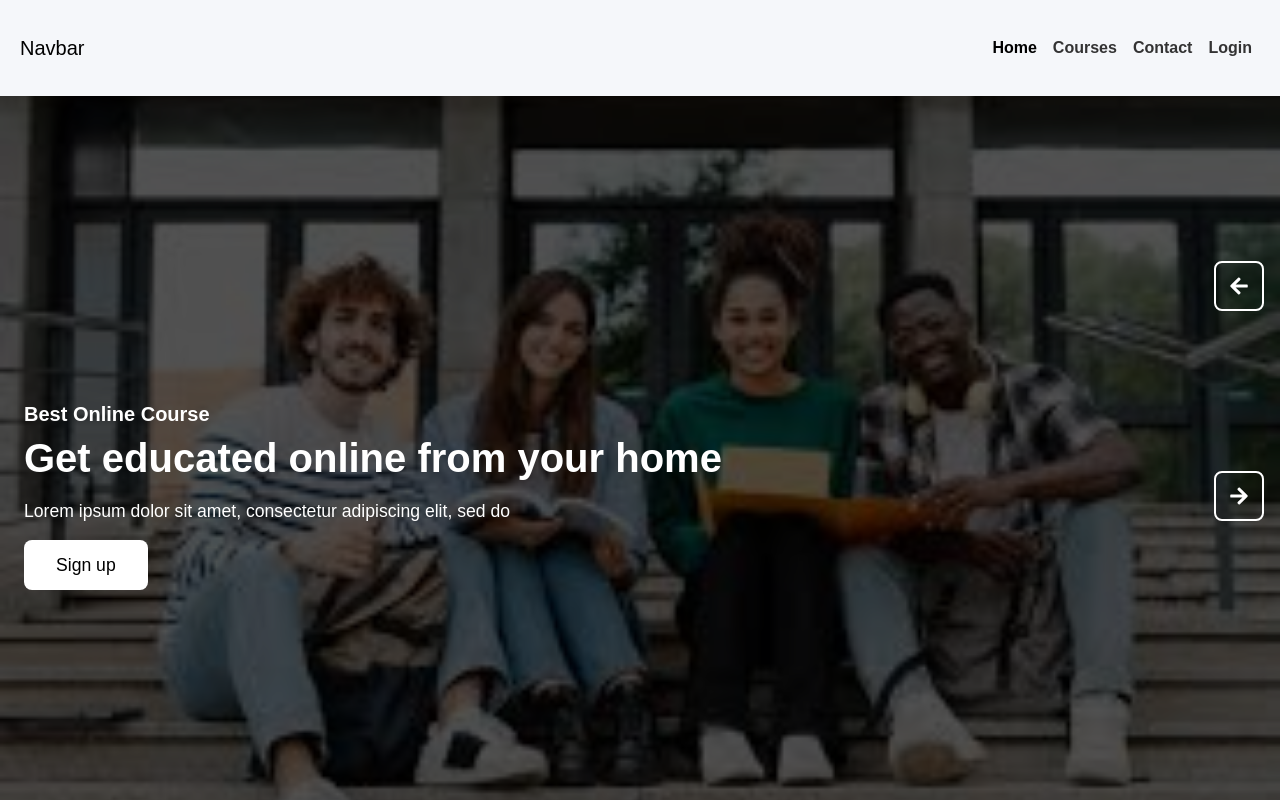
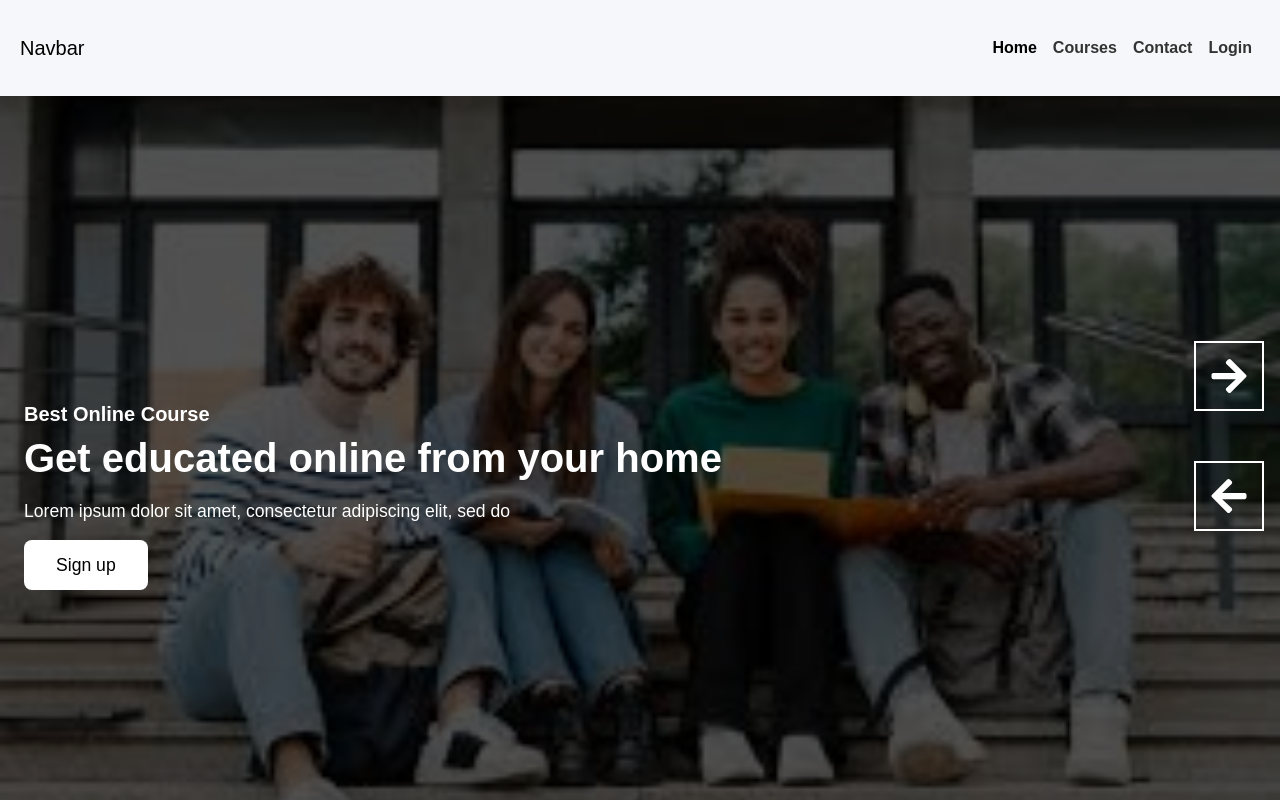
Before and after one commit to yashmaurya321-crypto/LMS, a React (Create React App) app: page / in a window 1280 px wide. Shown: the top 800 px of the page. Built offline with nearby package versions, Linux system fonts and the light colour scheme; no server answers; a small style sheet from the web is missing; a web font is replaced by a local one.

Commit message:
Complated

```diff
--- a/src/Component/Crousal.js
+++ b/src/Component/Crousal.js
@@ -55,13 +55,15 @@ const Carousel = () => {
           </div>
         </div>
       ))}
+<div style = {{display : "flex", flexDirection : "row"}}>
+<button className="nav-button" onClick={prevSlide} style={{ right: 16 }}>
+        <FaArrowLeft size={40} />
+      </button>
+      <button className="nav-button-2" onClick={nextSlide} style={{ right: 16 }}>
+        <FaArrowRight size={40} />
+      </button>
+</div>
 
-      <button className="nav-button" onClick={prevSlide} style={{ right: 16, top : 190 }}>
-        <FaArrowLeft size={20} />
-      </button>
-      <button className="nav-button" onClick={nextSlide} style={{ right: 16 }}>
-        <FaArrowRight size={20} />
-      </button>
     </div>
   );
 };
--- a/src/Component/ProfileImageModal.js
+++ b/src/Component/ProfileImageModal.js
@@ -15,7 +15,7 @@ const ProfileImageModal = ({ isOpen, onClose, onSuccess, userId }) => {
     onClose();
   };
 
-  const handleImageSelect = (e) => {
+  const handleImageSelect = async(e) => {
     const file = e.target.files[0];
     if (file) {
       if (file.size > 5000000) {
@@ -41,10 +41,34 @@ const ProfileImageModal = ({ isOpen, onClose, onSuccess, userId }) => {
     try {
       setIsUploading(true);
       const formData = new FormData();
-      formData.append('profileImage', selectedImage);
+      formData.append('profileImage', selectedImage);  // Append image file
+      formData.append('userId', userId);  // Append userId
 
-      onClose();
-      console.log('formData', formData);
+      const res = await customaxios.post('/api/user/upload-profile-image', formData, {
+        headers: {
+          'Content-Type': 'multipart/form-data',
+        },
+      });
+
+      if (res.status === 200) {
+        // Get user data from local storage
+        const user = JSON.parse(localStorage.getItem('user'));  // Parse to get the object
+
+        if (user) {
+          // Update user data with the new image URL
+          user.image = res.data.user.image;  // Assuming the backend returns the image URL in res.data.user.image
+
+          // Store the updated user data back into local storage
+          localStorage.setItem('user', JSON.stringify(user));  // Save the updated user object
+
+          console.log("Updated user from backend:", user);  // Log the updated user data
+        }
+
+        onClose();  // Close the modal after upload is successful
+        window.location.reload();  // Reload the page to reflect the changes
+      } else {
+        setError(res.data.message);  // Show error if status is not 200
+      }
     } catch (err) {
       setError(err.response?.data?.message || 'Failed to upload image');
     } finally {
--- a/src/Css/Crousal.css
+++ b/src/Css/Crousal.css
@@ -17,10 +17,10 @@
     top: 50%;
     transform: translateY(-50%);
     color: #fff;
-    width: 50px;
-    height: 50px;
+    width: 70px;
+    height: 70px;
     border: 2px solid white;
-    border-radius: 8px;
+
     display: flex;
     justify-content: center;
     align-items: center;
@@ -31,7 +31,25 @@
   .nav-button:hover {
     background-color: rgba(255, 255, 255, 0.5);
   }
+  .nav-button-2 {
+    position: absolute;
+    top: 35%;
+    transform: translateY(-50%);
+    color: #fff;
+    width: 70px;
+    height: 70px;
+    border: 2px solid white;
 
+    display: flex;
+    justify-content: center;
+    align-items: center;
+    background-color: transparent;
+    cursor: pointer;
+  }
+
+  .nav-button-2:hover {
+    background-color: rgba(255, 255, 255, 0.5);
+  }
   .gradient {
     position: absolute;
     top: 0;
--- a/src/Pages/AdminDashbord.js
+++ b/src/Pages/AdminDashbord.js
@@ -272,7 +272,7 @@ return (
               <br />
               <span>Level: {course.level}</span>
               <br />
-              <span>Purchases: {course.purchases}</span>
+
             </div>
             <button
               className="delete-button"
--- a/src/Pages/StudentDashbord.js
+++ b/src/Pages/StudentDashbord.js
@@ -1,5 +1,5 @@
 import React, { useEffect, useState } from 'react';
-import img2 from '../assets/hero.png';
+import img2 from '../assets/user.png';
 import img1 from '../assets/download.jpeg';
 import { useSelector } from 'react-redux';
 import '../Css/StudentDashbord.css';
@@ -70,7 +70,7 @@ const handleUploadSuccess = (imageUrl) => {
       <div className="left-panel">
         <div className="profile-card">
         <img
-            src={userInfo?.profileImage || img2}
+            src={userInfo?.image || img2}
             alt="Profile"
             className="profile-image cursor-pointer hover:opacity-80 transition-opacity duration-300"
             onClick={handleUploadPhoto}
```
Also changed, not shown: src/assets/user.png (added).
